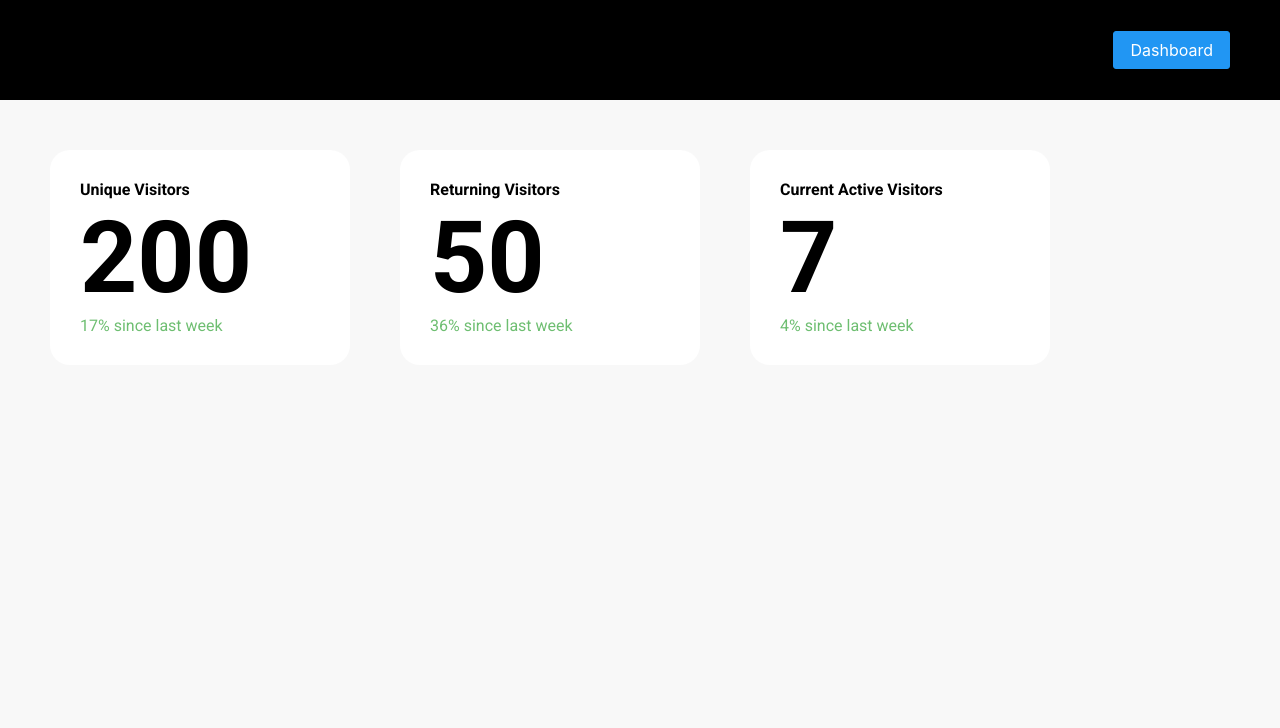
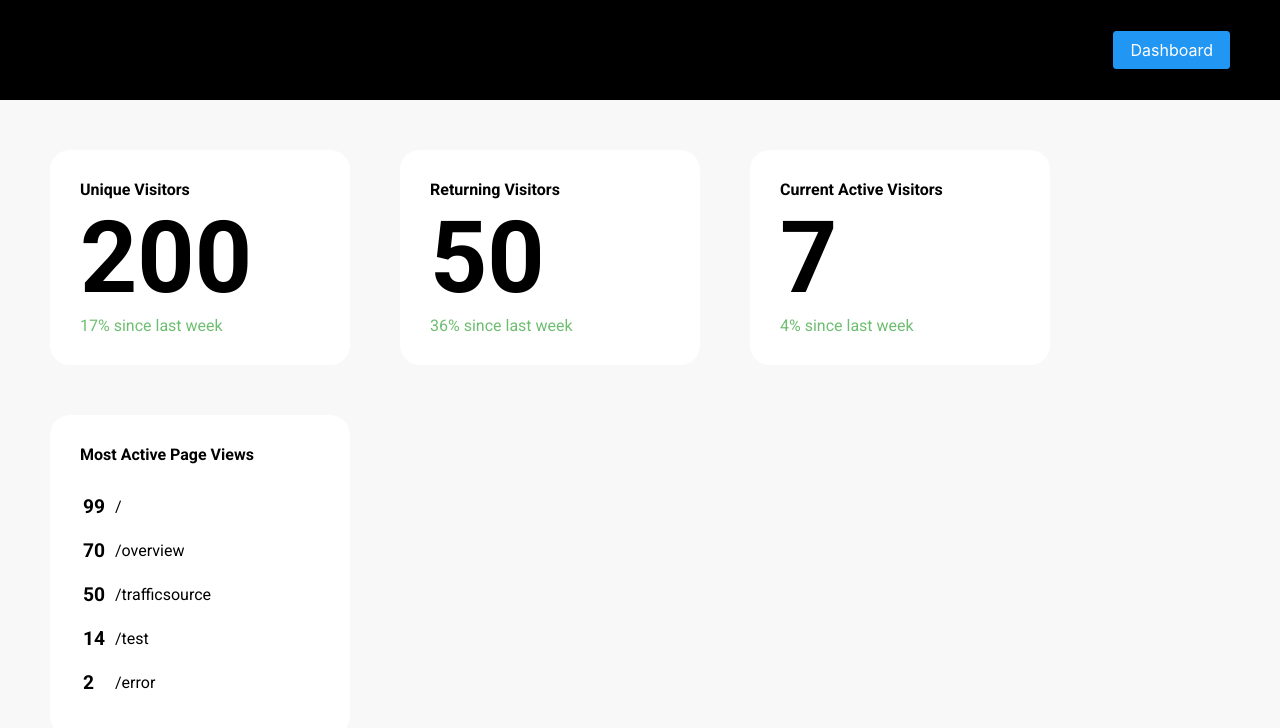
Before and after one commit to nectarinedev/vue-dashboard, a Vue app: page / in a window 1280 px wide. Shown: the top 728 px of the page. Built offline with nearby package versions, Linux system fonts and the light colour scheme.

Commit message:
add active pages

```diff
--- /dev/null
+++ b/src/components/Page/ActivePages.vue
@@ -0,0 +1,63 @@
+<script setup lang="ts">
+interface PageList {
+	url: string;
+	count: number;
+}
+
+const pageList: PageList[] = [
+	{ url: '/', count: 99 },
+	{ url: '/overview', count: 70 },
+	{ url: '/trafficsource', count: 50 },
+	{ url: '/test', count: 14 },
+	{ url: '/error', count: 2 },
+];
+</script>
+
+<template>
+	<div class="active-pages">
+		<span class="active-pages__title">Most Active Page Views</span>
+		<div class="active-pages__container">
+			<table>
+				<tbody>
+					<tr
+						v-for="page in pageList"
+						:key="page.url"
+					>
+						<td class="active-pages__count">{{ page.count }}</td>
+						<td>{{ page.url }}</td>
+					</tr>
+				</tbody>
+			</table>
+		</div>
+	</div>
+</template>
+
+<style scoped lang="css">
+.active-pages {
+	display: flex;
+	flex-direction: column;
+	background-color: #ffffff;
+	padding: 30px;
+	border-radius: 20px;
+	width: fit-content;
+	min-width: 300px;
+}
+
+.active-pages__title {
+	font-weight: bold;
+	margin-bottom: 20px;
+}
+
+.active-pages__count {
+	font-weight: bold;
+	font-size: larger;
+}
+
+tr {
+	line-height: 40px;
+}
+
+td {
+	width: 30px;
+}
+</style>
--- a/src/views/OverviewView.vue
+++ b/src/views/OverviewView.vue
@@ -2,6 +2,7 @@
 import UniqueVisitors from '@/components/Visitors/UniqueVisitors.vue';
 import ReturningVisitors from '@/components/Visitors/ReturningVisitors.vue';
 import CurrentVisitors from '@/components/Visitors/CurrentVisitors.vue';
+import ActivePages from '@/components/Page/ActivePages.vue';
 </script>
 
 <template>
@@ -11,12 +12,16 @@ import CurrentVisitors from '@/components/Visitors/CurrentVisitors.vue';
 			<ReturningVisitors />
 			<CurrentVisitors />
 		</div>
+		<div class="summary__container">
+			<ActivePages />
+		</div>
 	</main>
 </template>
 
 <style lang="css">
 main {
 	display: flex;
+	flex-direction: column;
 	gap: 50px;
 	margin: 50px;
 }
@@ -25,4 +30,9 @@ main {
 	display: flex;
 	gap: 50px;
 }
+
+.summary__container {
+	display: flex;
+	gap: 50px;
+}
 </style>
```
